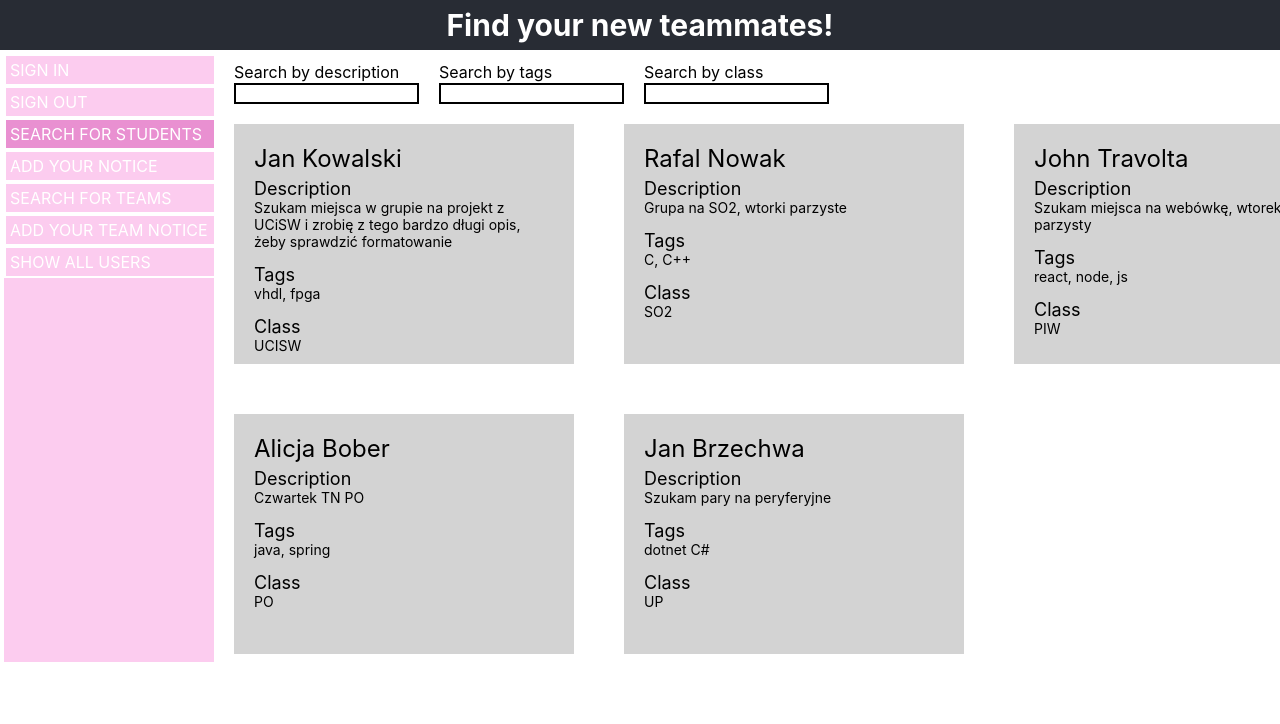
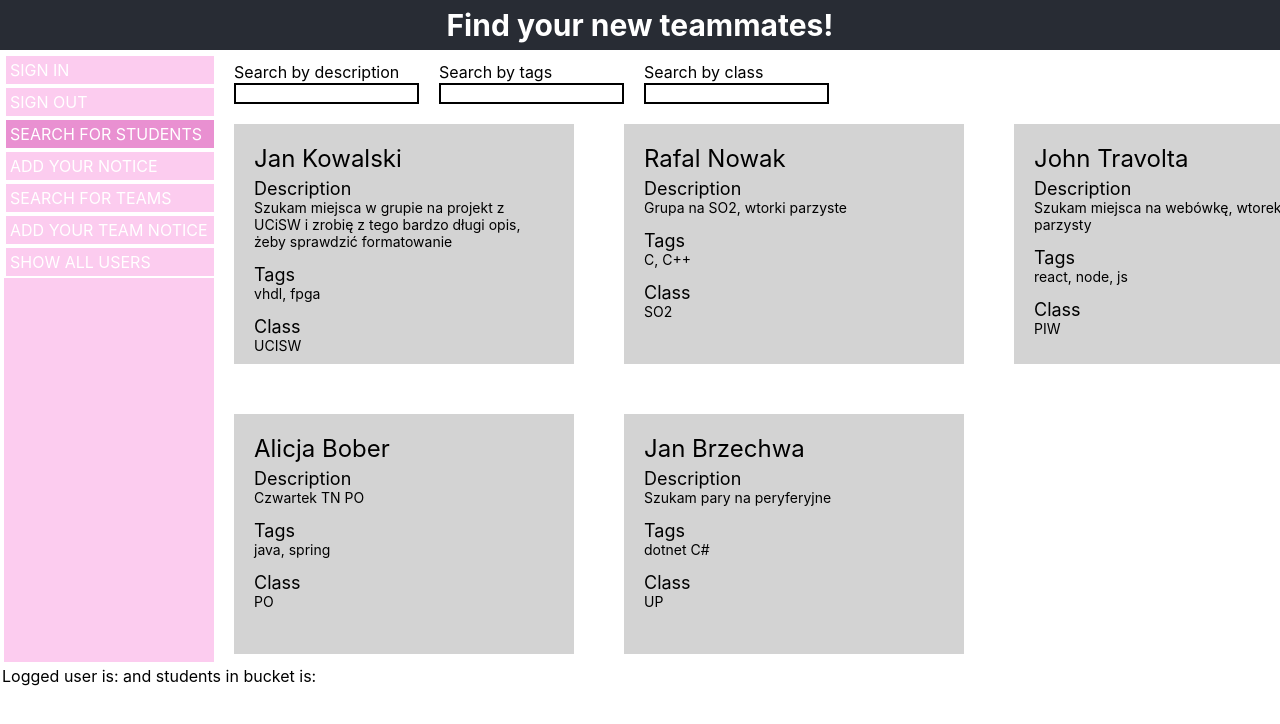
Before and after one commit to aerlevsedi/aplikacje-webowe, a React (Create React App) app in the folder Lab3/find-group/: page /searchStudent in a window 1280 px wide. Shown: the top 724 px of the page. Built offline with nearby package versions, Linux system fonts and the light colour scheme.

Commit message:
Try with images

```diff
--- a/Lab3/find-group/src/App.js
+++ b/Lab3/find-group/src/App.js
@@ -138,7 +138,7 @@ function App() {
 						</BrowserRouter>
 					</main>
 
-					{/* <Footer /> */}
+					<Footer />
 				</LoggedInUserContext.Provider>
 			</ReducerContext.Provider>
 		</>
--- a/Lab3/find-group/src/pages/AllUsers.js
+++ b/Lab3/find-group/src/pages/AllUsers.js
@@ -1,5 +1,5 @@
 import React, { useEffect, useState } from "react";
-import { useReducer } from "react";
+import { useReducer, useRef } from "react";
 import { NavLink } from "react-router-dom";
 import { initState, reducer, ReducerContext } from "../contexts/ReducerContext";
 import "./../styles/AllUsers.css";
@@ -8,8 +8,16 @@ import axios from "axios";
 const AllUsers = (props) => {
 	const { usersList } = props;
 	const [state, dispatch] = useReducer(reducer, initState);
-	const [images, setImages] = useState([]);
 	const imageUrl = "https://picsum.photos/100/50";
+
+	// const imageRef = useRef();
+
+	// const newImage = async () => {
+	// 	const res = await fetch(imageUrl);
+	// 	const imageBlob = await res.blob();
+	// 	const imageObjectURL = URL.createObjectURL(imageBlob);
+	// 	imageRef.current.value = imageObjectURL;
+	// };
 
 	const [img, setImg] = useState();
 
@@ -25,6 +33,7 @@ const AllUsers = (props) => {
 	}, []);
 
 	const usersListHTML = usersList.map((it, i) => {
+		// newImage();
 		return (
 			<ReducerContext.Provider value={[state, dispatch]}>
 				<div key={i} className="grid-item-user">
@@ -37,6 +46,7 @@ const AllUsers = (props) => {
 					>
 						<p className="notice-name">{it.name}</p>
 					</NavLink>
+					{/* <img src={imageRef.current.value} alt="icons" /> */}
 					<img src={img} alt="icons" />
 					<input
 						type="button"
```
